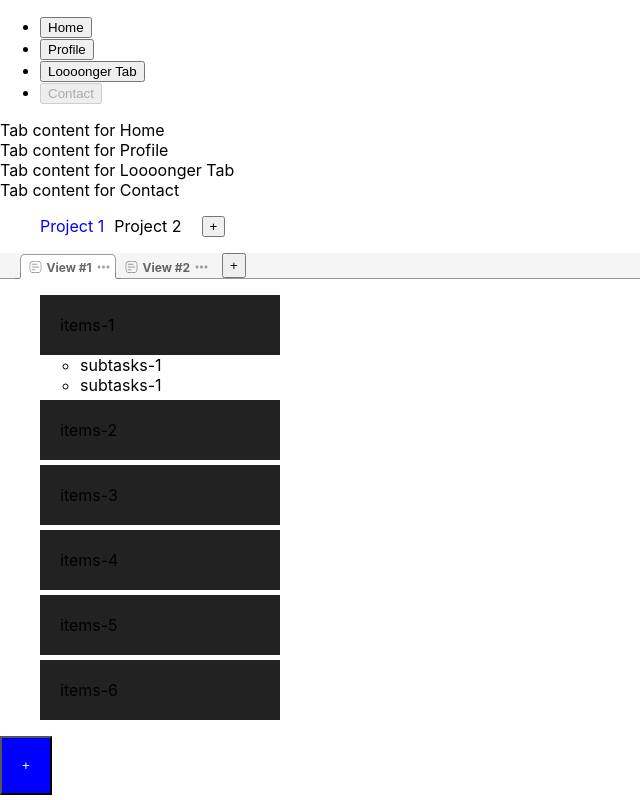
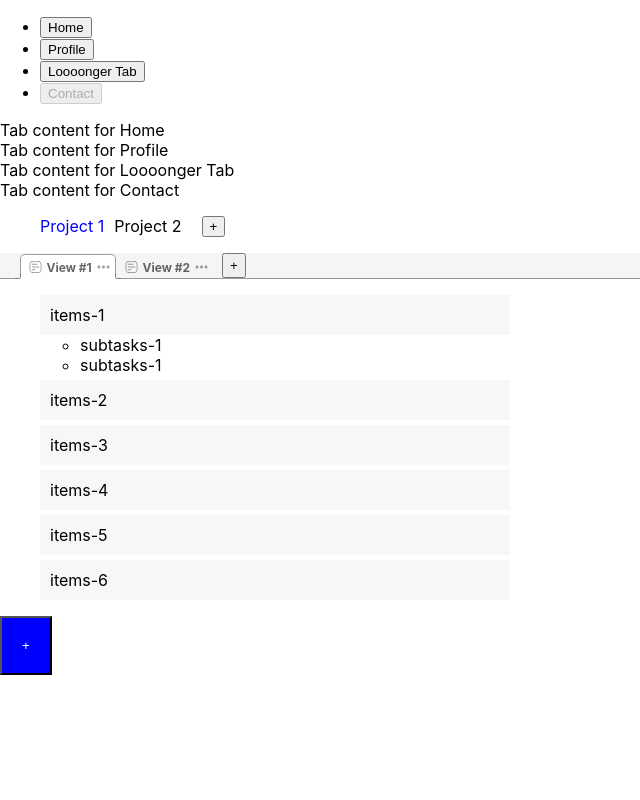
Before and after one commit to SKhrebtan/tasks-dnd, a React (Create React App) app: page / in a window 1280 px wide. Shown: the whole page, without its empty margins (0-640 px from the left). Built offline with nearby package versions, Linux system fonts and the light colour scheme.

Commit message:
dnd some styles

```diff
--- a/src/components/DnDList/ListItem.jsx
+++ b/src/components/DnDList/ListItem.jsx
@@ -15,11 +15,13 @@ export const ListItem = memo(function Listitem({ id, taskId,currentProjectId,val
 	}))
 
 	const isActive = canDrop && isOver
-	let backgroundColor = '#222'
+	let backgroundColor = 'rgba(0, 0, 0, 0.03)'
+	let transform;
 	if (isActive) {
-		backgroundColor = 'darkgreen'
+		transform = 'rotate(2deg)'
+		backgroundColor = 'rgba(25, 118, 210, 0.3)'
 	} else if (canDrop) {
-		backgroundColor = 'darkkhaki'
+		backgroundColor = 'rgba(0, 0, 0, 0.03)'
     }
 
 
@@ -40,11 +42,12 @@ export const ListItem = memo(function Listitem({ id, taskId,currentProjectId,val
 		}),
 	}))
 
-    const opacity = isDragging ? 0.4 : 1
+	const background = isDragging ? 'white' : '';
 
+	const border = isDragging ? '1px dashed rgba(0, 0, 0, 0.38)': ''
     return (
-        <div ref={drag}  style={{ opacity }}>
-            <StyledLi ref={drop} style={{ backgroundColor }} data-testid="dustbin">{value}</StyledLi>
+        <div ref={drag}  style={{ background, width:'470px', border}}>
+            <StyledLi ref={drop} style={{ backgroundColor, transform}} data-testid="dustbin">{value}</StyledLi>
             <ul>
                 {subtasks?.map(({ id, value }) => <li key={id}>{value}</li>)}
             </ul>
--- a/src/components/DnDList/ListItem.styled.js
+++ b/src/components/DnDList/ListItem.styled.js
@@ -1,7 +1,7 @@
 import styled from 'styled-components'
 
 export const StyledLi = styled.li`
-width:200px;
-padding: 20px;
-/* background-color: grey; */
+width:450px;
+padding: 10px;
+background-color: rgba(25, 118, 210, 0.3);
 `
```
